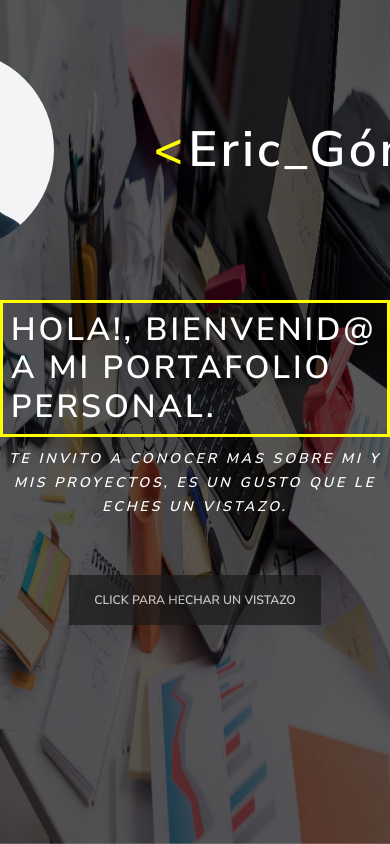
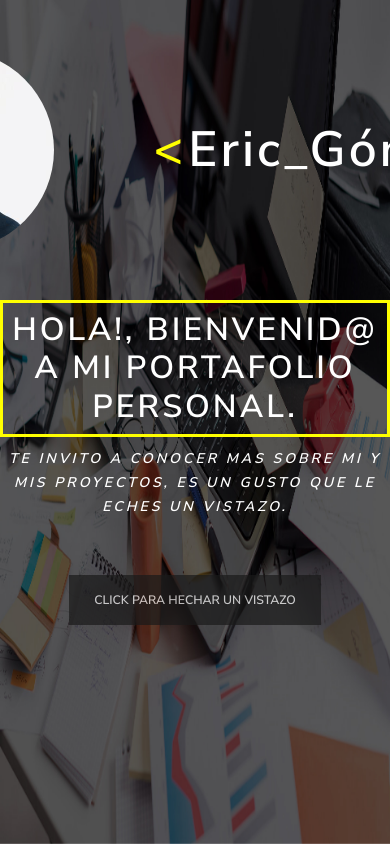
Before and after one commit to EricGomez29/CV, a React (Create React App) app in the folder client/: page / in a window 390 px wide. Shown: the top 844 px of the page. Built offline with nearby package versions, Linux system fonts and the light colour scheme.

Commit message:
Comenzando nuevos cambios y pensando en hacerlo 100% responsive

```diff
--- a/client/public/index.html
+++ b/client/public/index.html
@@ -1,10 +1,7 @@
 <!DOCTYPE html>
 <html lang="en">
   <head>
-    <meta
-      name="viewport"
-      content="minimum-scale=1, initial-scale=1, width=device-width"
-    />
+    <meta name="viewport" content="width=device-width, user-scalable=no, initial-scale=1.0, maximun-scale=1.0, minimun-scale=1.0">
     <link rel="stylesheet" href="css/bootstrap.min.css">
 
     <link rel="stylesheet" href="https://fonts.googleapis.com/css?family=Roboto:300,400,500,700&display=swap" />
--- a/client/src/Components/Started.jsx
+++ b/client/src/Components/Started.jsx
@@ -17,7 +17,7 @@ export default function Started() {
                 </div>
             </div>
             <div className={Style.started}>
-                <h1 style={{color: "white", border: "3px solid yellow", padding: "8px"}}>
+                <h1 style={{ textAlign: "center" ,color: "white", border: "3px solid yellow", padding: "8px"}}>
                     Hola!, bienvenid@ a mi portafolio personal.
                 </h1>
             </div>
```
